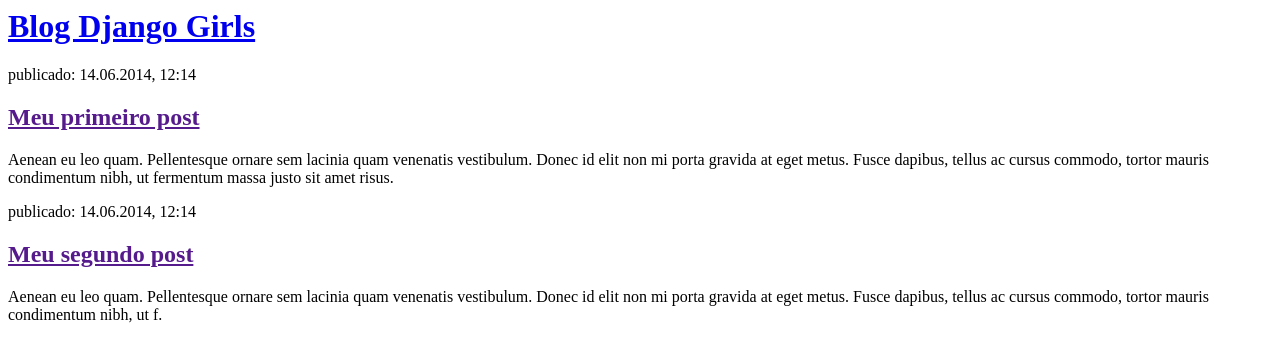
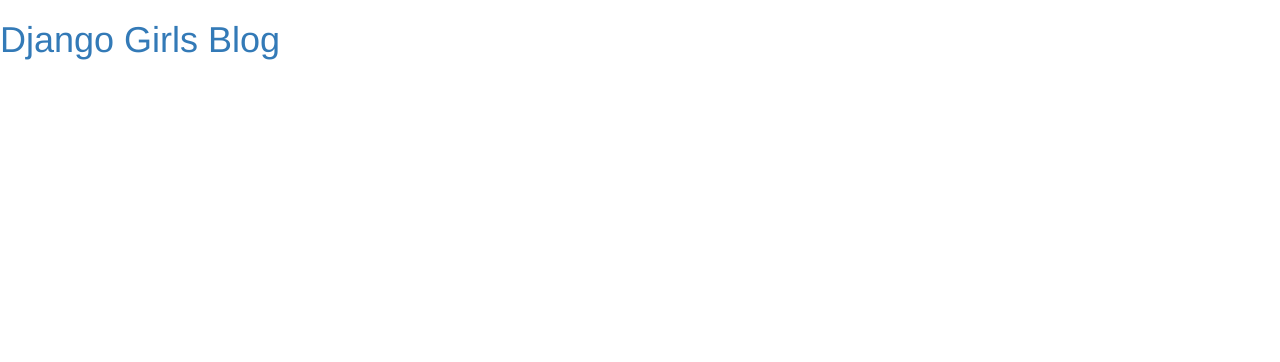
Before and after one commit to danilob/djangogirls, a Django app: page / in a window 1280 px wide. Shown: the top 362 px of the page. Run offline with Django 4.2, Linux system fonts and the light colour scheme; some libraries are stand-ins or nearby versions.

Commit message:
ajustando layout

```diff
--- a/blog/templates/blog/post_list.html
+++ b/blog/templates/blog/post_list.html
@@ -1,22 +1,20 @@
 <html>
     <head>
-        <title>Blog Django Girls</title>
+        <title>Ola's blog</title>
+		<link rel="stylesheet" href="//maxcdn.bootstrapcdn.com/bootstrap/3.2.0/css/bootstrap.min.css">
+		<link rel="stylesheet" href="//maxcdn.bootstrapcdn.com/bootstrap/3.2.0/css/bootstrap-theme.min.css">
     </head>
     <body>
         <div>
-            <h1><a href="/">Blog Django Girls</a></h1>
-        </div>
+		    <h1><a href="/">Django Girls Blog</a></h1>
+		</div>
 
-        <div>
-            <p>publicado: 14.06.2014, 12:14</p>
-            <h2><a href="">Meu primeiro post</a></h2>
-            <p>Aenean eu leo quam. Pellentesque ornare sem lacinia quam venenatis vestibulum. Donec id elit non mi porta gravida at eget metus. Fusce dapibus, tellus ac cursus commodo, tortor mauris condimentum nibh, ut fermentum massa justo sit amet risus.</p>
-        </div>
-
-        <div>
-            <p>publicado: 14.06.2014, 12:14</p>
-            <h2><a href="">Meu segundo post</a></h2>
-            <p>Aenean eu leo quam. Pellentesque ornare sem lacinia quam venenatis vestibulum. Donec id elit non mi porta gravida at eget metus. Fusce dapibus, tellus ac cursus commodo, tortor mauris condimentum nibh, ut f.</p>
-        </div>
+		{% for post in posts %}
+		    <div>
+		        <p>published: {{ post.published_date }}</p>
+		        <h2><a href="">{{ post.title }}</a></h2>
+		        <p>{{ post.text|linebreaksbr }}</p>
+		    </div>
+		{% endfor %}
     </body>
 </html>
--- a/blog/views.py
+++ b/blog/views.py
@@ -1,4 +1,9 @@
 from django.shortcuts import render
+from django.utils import timezone
+from .models import Post
+
 
 def post_list(request):
+    posts = Post.objects.filter(published_date__lte=timezone.now()).order_by('published_date')
+
     return render(request, 'blog/post_list.html', {})
```
